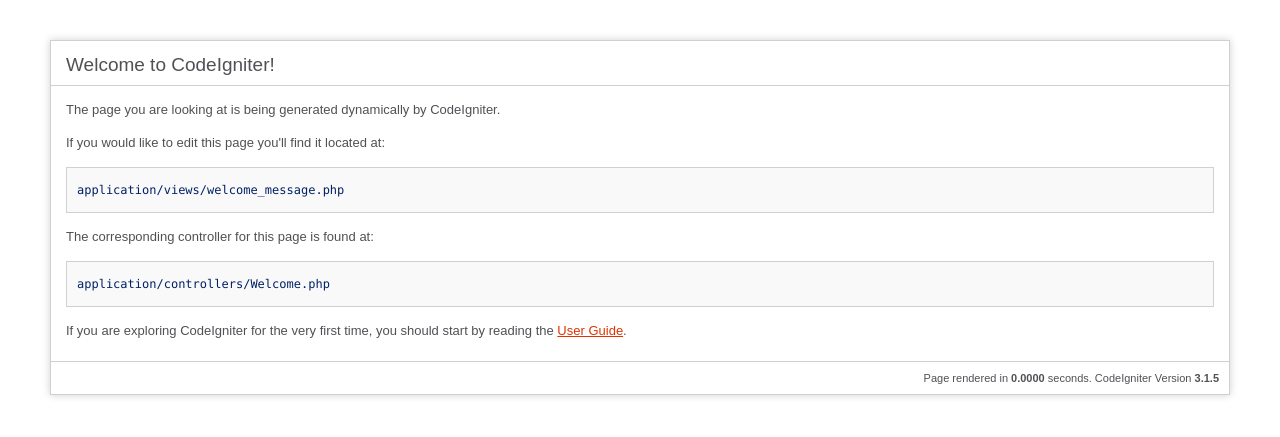
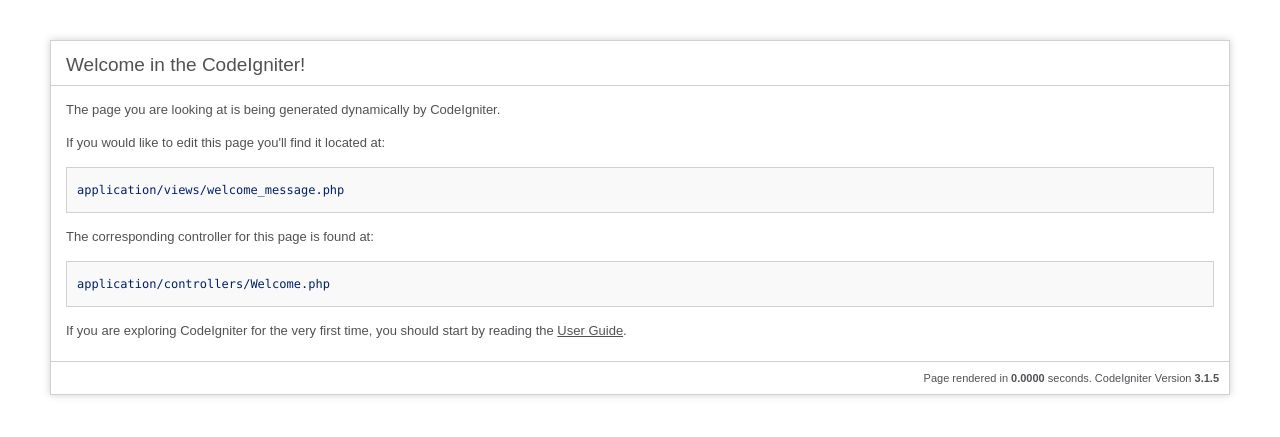
Before and after one commit to peyman-soleymnai/DevOps, a CodeIgniter app: page /database/ in a window 1280 px wide. Shown: the top 437 px of the page. Run offline with CodeIgniter, Linux system fonts and the light colour scheme.

Commit message:
change head

```diff
--- a/application/views/welcome_message.php
+++ b/application/views/welcome_message.php
@@ -4,7 +4,7 @@ defined('BASEPATH') OR exit('No direct script access allowed');
 <html lang="en">
 <head>
 	<meta charset="utf-8">
-	<title>Welcome to CodeIgniter</title>
+	<title>Welcome in CodeIgniter</title>
 
 	<style type="text/css">
 
@@ -19,13 +19,13 @@ defined('BASEPATH') OR exit('No direct script access allowed');
 	}
 
 	a {
-		color: #E13300;
+		color: #4F5155;
 		background-color: transparent;
 		font-weight: normal;
 	}
 
 	h1 {
-		color: #0003399;
+		color: #4F5155;
 		background-color: transparent;
 		border-bottom: 1px solid #D0D0D0;
 		font-size: 19px;
@@ -68,7 +68,7 @@ defined('BASEPATH') OR exit('No direct script access allowed');
 <body>
 
 <div id="container">
-	<h1>Welcome to CodeIgniter!</h1>
+	<h1>Welcome in the  CodeIgniter!</h1>
 
 	<div id="body">
 		<p>The page you are looking at is being generated dynamically by CodeIgniter.</p>
```
